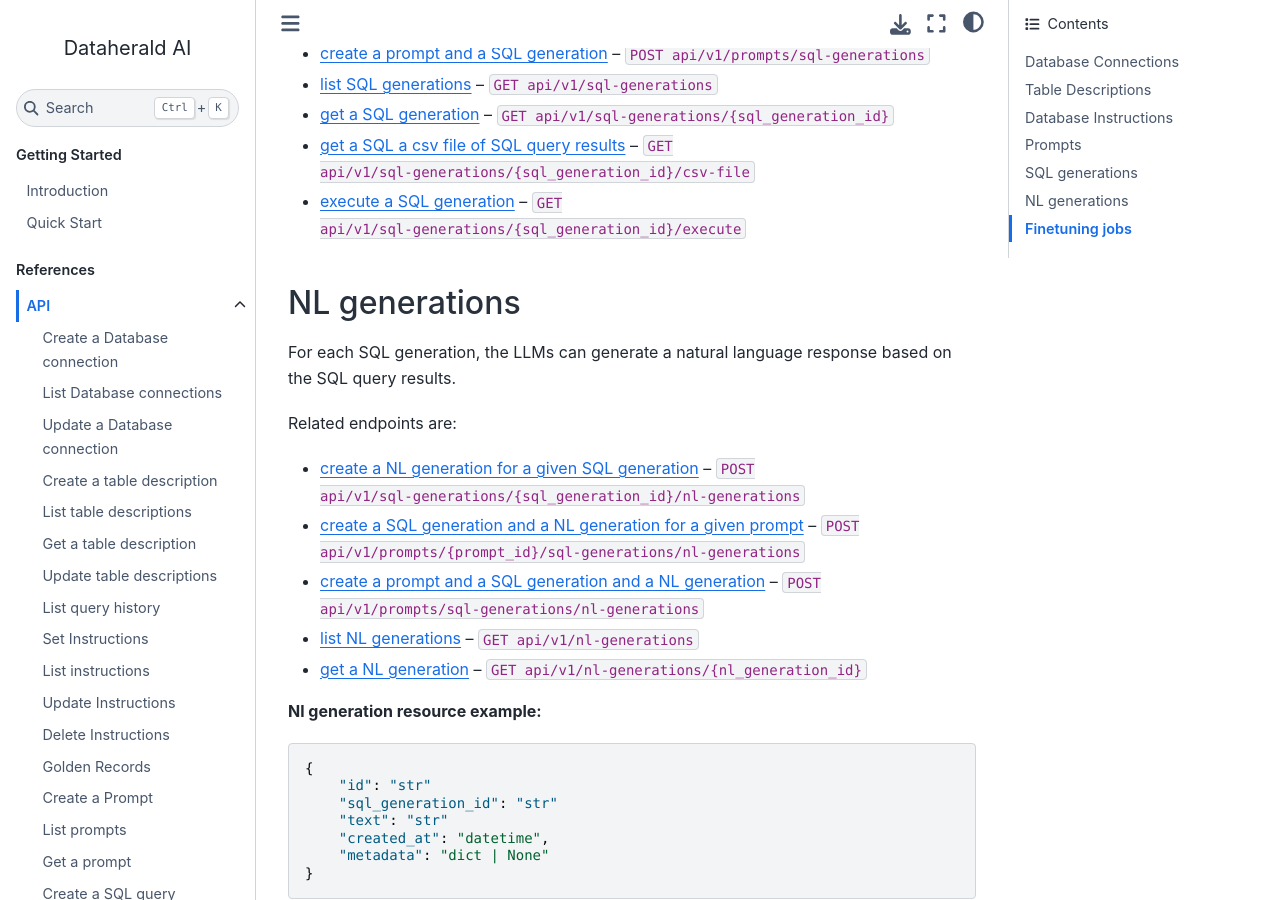
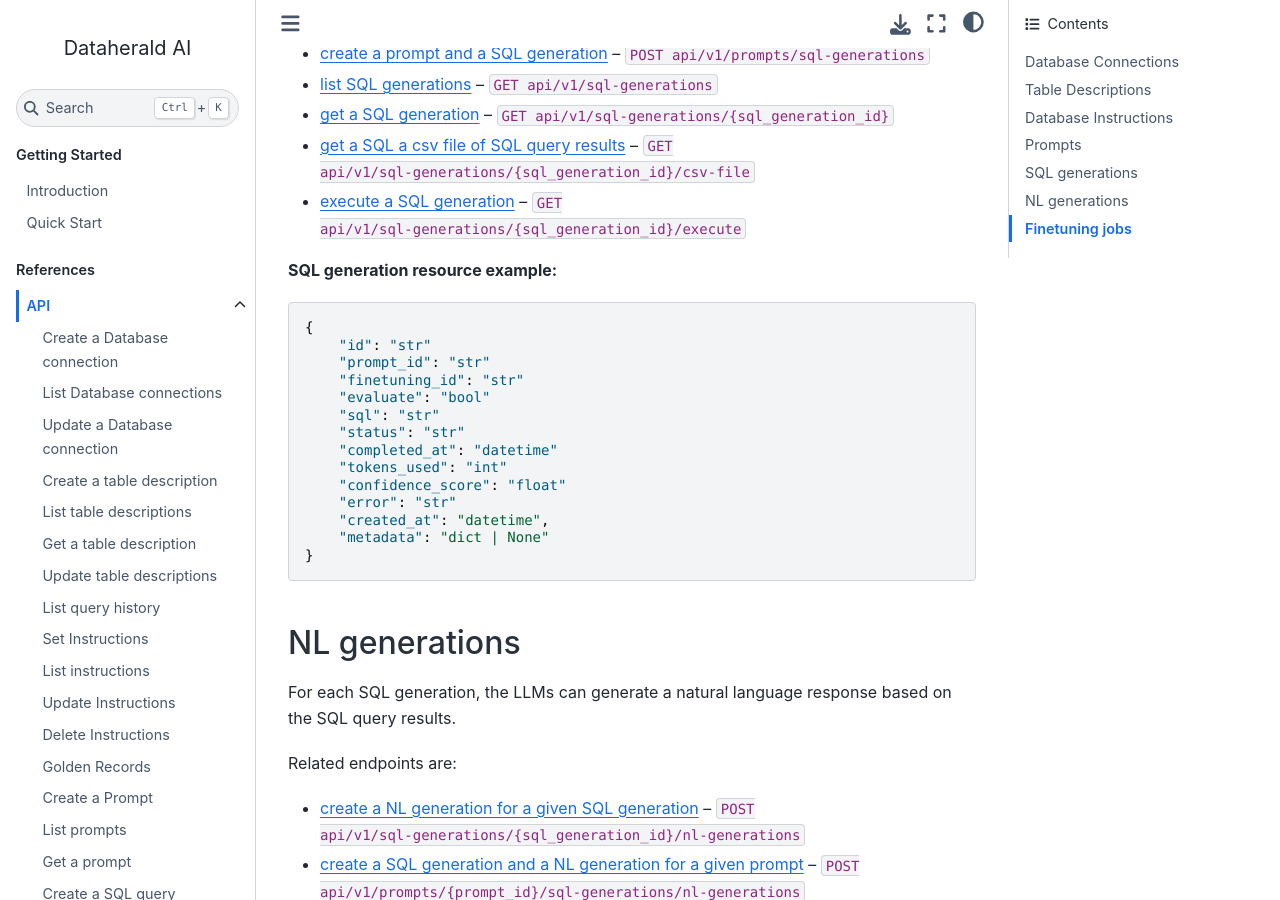
Before and after one commit to Dataherald/dataherald, a Sphinx documentation site: the page built from docs/api.rst, in a window 1280 px wide and 900 px high, scrolled down 3014 px. Built offline with Sphinx 7.4.7 and the Sphinx Book theme 1.1.4, drawn with Linux system fonts in a browser that asks for light colours.

Commit message:
DH-5228/add sql generations resource

```diff
--- a/docs/api.rst
+++ b/docs/api.rst
@@ -165,6 +165,26 @@
 * :doc:`get a SQL a csv file of SQL query results <api.get_csv_file>` -- ``GET api/v1/sql-generations/{sql_generation_id}/csv-file``
 * :doc:`execute a SQL generation <api.execute_sql_generation>` -- ``GET api/v1/sql-generations/{sql_generation_id}/execute``
 
+**SQL generation resource example:**
+
+.. code-block:: json
+
+    {
+        "id": "str"
+        "prompt_id": "str"
+        "finetuning_id": "str"
+        "evaluate": "bool"
+        "sql": "str"
+        "status": "str"
+        "completed_at": "datetime"
+        "tokens_used": "int"
+        "confidence_score": "float"
+        "error": "str"
+        "created_at": "datetime",
+        "metadata": "dict | None"
+    }
+
+
 
 NL generations
 ---------------------
```
